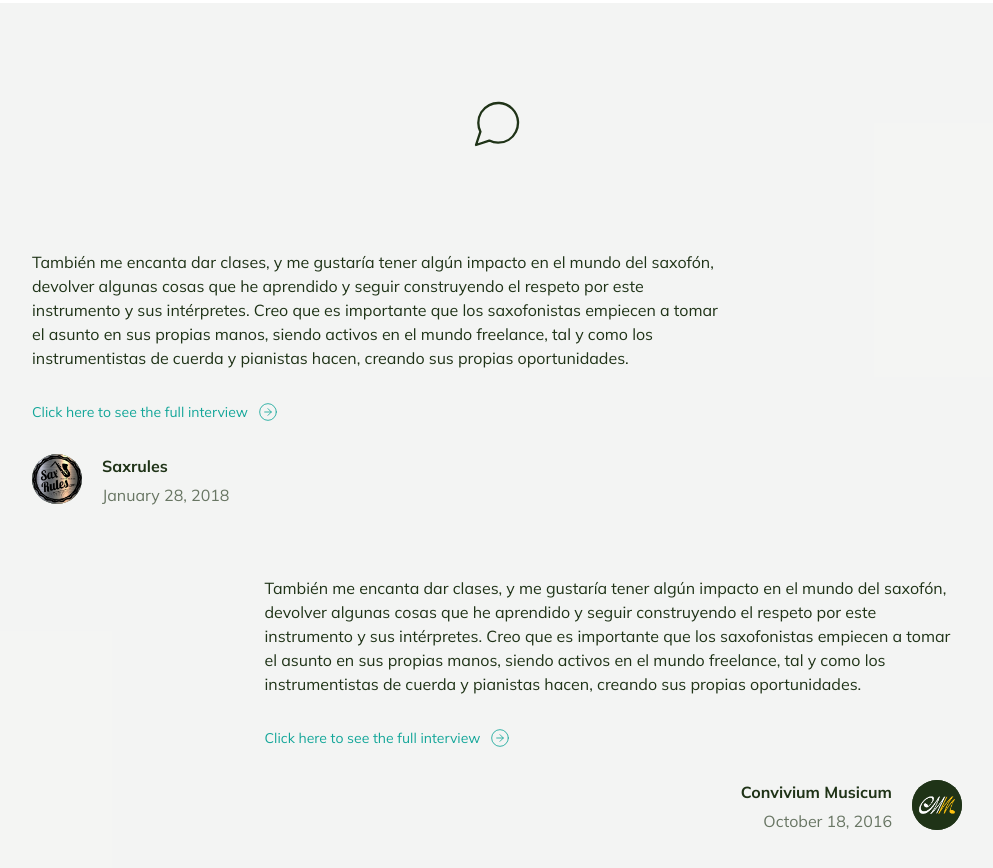
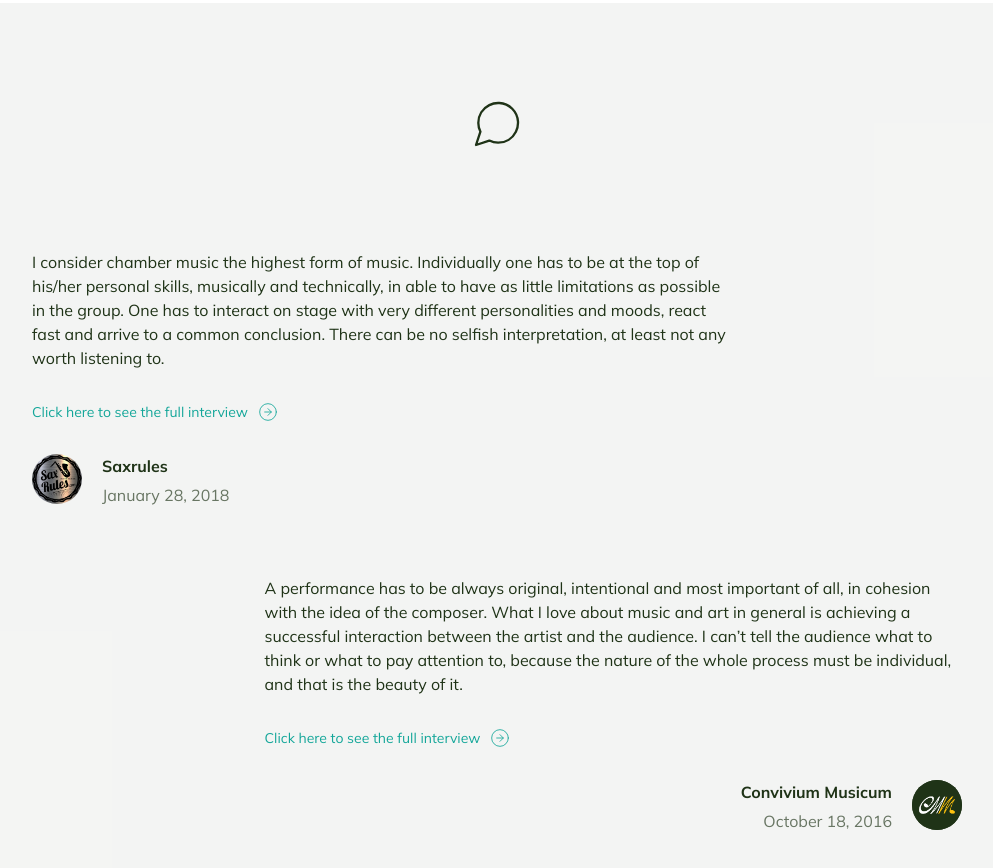
Before and after one commit to marcosvced/loisalen, a website: page public/index.html in a window 1280 px wide. Shown: the part 2672-3540 px from the top of the page, without its empty margins (143-1136 px from the left). Drawn offline with nearby package versions, Linux system fonts and the light colour scheme.

Commit message:
interview text updated

```diff
--- a/public/index.html
+++ b/public/index.html
@@ -188,10 +188,10 @@
     </div>
     <div class="interview">
       <p>
-        También me encanta dar clases, y me gustaría tener algún impacto en el mundo del saxofón, devolver algunas
-        cosas que he aprendido y seguir construyendo el respeto por este instrumento y sus intérpretes. Creo que es
-        importante que los saxofonistas empiecen a tomar el asunto en sus propias manos, siendo activos en el mundo
-        freelance, tal y como los instrumentistas de cuerda y pianistas hacen, creando sus propias oportunidades.
+        I consider chamber music the highest form of music. Individually one has to be at the top of his/her personal
+        skills, musically and technically, in able to have as little limitations as possible in the group. One has to
+        interact on stage with very different personalities and moods, react fast and arrive to a common conclusion.
+        There can be no selfish interpretation, at least not any worth listening to.
       </p>
       <a href="https://saxrules.com/2018/01/28/saxrules-com-con-lois-alen-gonzalez/" target="_blank">
         Click here to see the full interview
@@ -209,10 +209,10 @@
     </div>
     <div class="interview">
       <p>
-        También me encanta dar clases, y me gustaría tener algún impacto en el mundo del saxofón, devolver algunas
-        cosas que he aprendido y seguir construyendo el respeto por este instrumento y sus intérpretes. Creo que es
-        importante que los saxofonistas empiecen a tomar el asunto en sus propias manos, siendo activos en el mundo
-        freelance, tal y como los instrumentistas de cuerda y pianistas hacen, creando sus propias oportunidades.
+        A performance has to be always original, intentional and most important of all, in cohesion with the idea of
+        the composer. What I love about music and art in general is achieving a successful interaction between
+        the artist and the audience. I can’t tell the audience what to think or what to pay attention to, because the
+        nature of the whole process must be individual, and that is the beauty of it.
       </p>
       <a href="http://www.conviviummusicum.com/en/interview-with-saxophonist-lois-alen-gonzalez/" target="_blank">
         Click here to see the full interview
```
